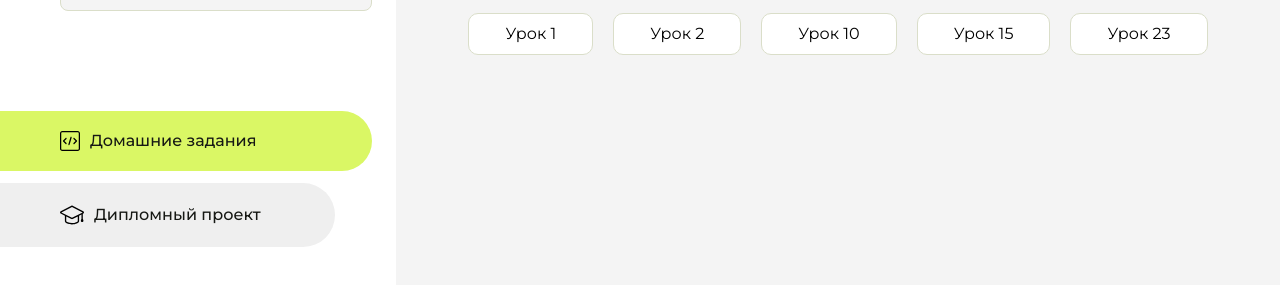
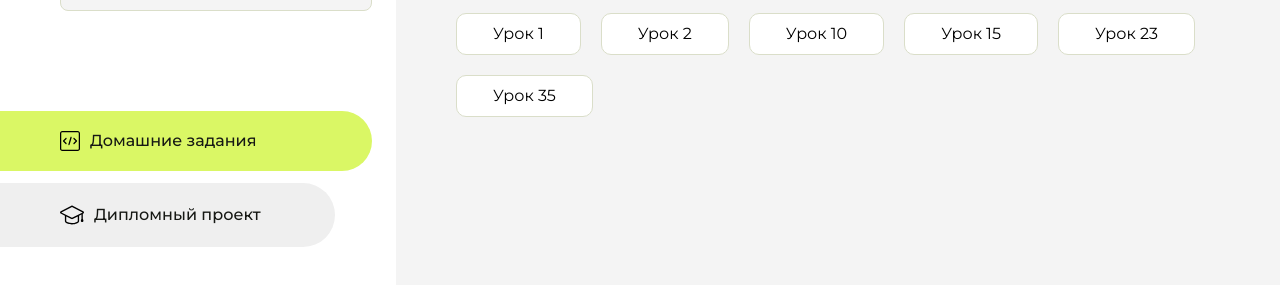
Before and after one commit to kai700-max98/homework, a plain HTML site: page index.html in a window 1280 px wide. Shown: the part 225-510 px from the top of the page. Drawn offline with Linux system fonts and the light colour scheme.

Commit message:
Update index.html

```diff
--- a/index.html
+++ b/index.html
@@ -107,6 +107,9 @@
                     <li class="content__list-item">
                         <a href="урок 23/index.html">Урок 23</a>
                     </li>
+                     <li class="content__list-item">
+                        <a href="урок 35/index.html">Урок 35</a>
+                    </li>
                 </ul>
             </div>
             <div class="content__block hidden" id="diplomBlock">
```
